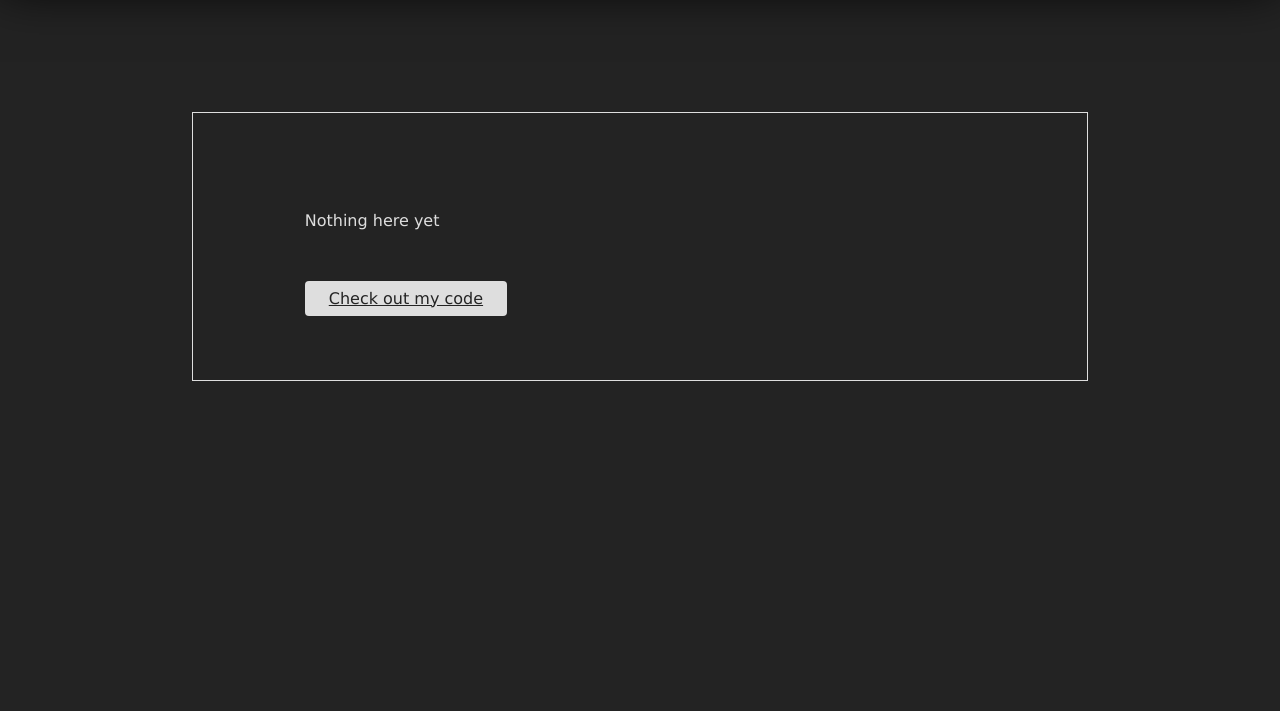
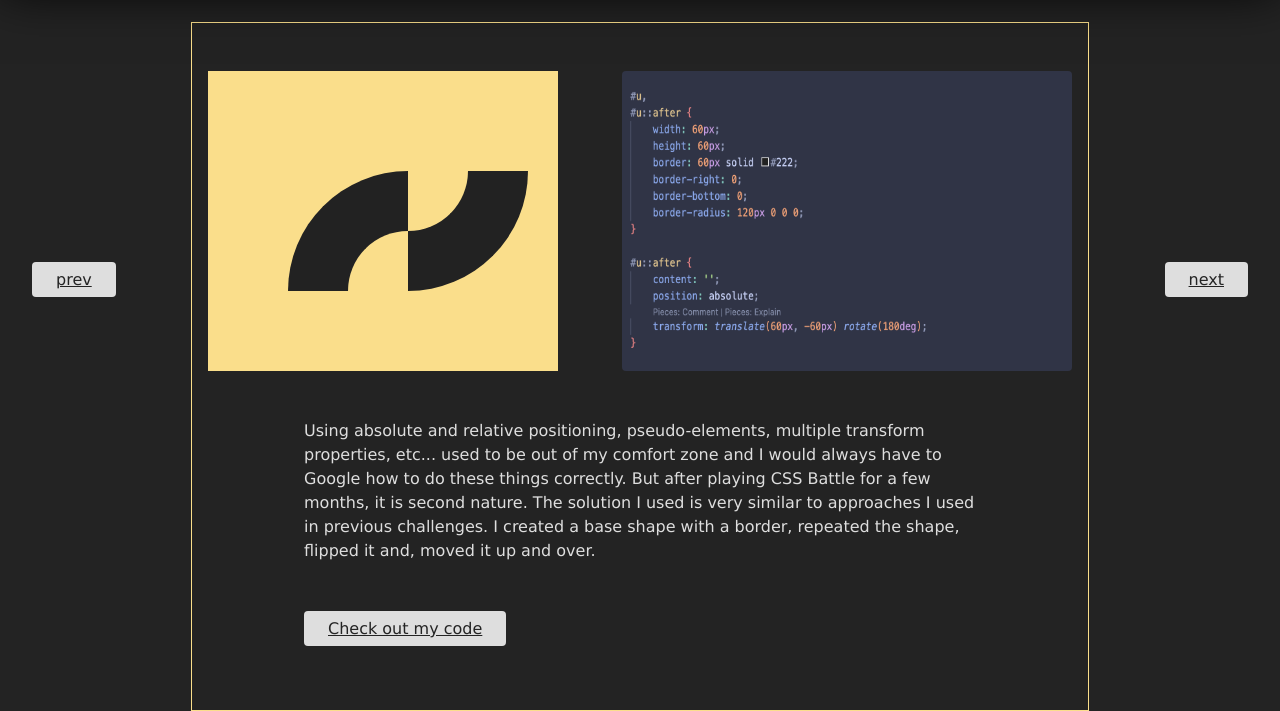
Before and after one commit to michaella23/css_battle_micha, a plain HTML site: page src/day19/index.html in a window 1280 px wide. Shown: the part 178-889 px from the top of the page. Before the commit the page ends 800 px from the top, so only its background shows below. Drawn offline with Linux system fonts and the light colour scheme; files whose address does not match are found by name.

Commit message:
day 19 solution

```diff
--- a/src/day19/index.html
+++ b/src/day19/index.html
@@ -10,24 +10,25 @@
     <link rel="manifest" href="../../site.webmanifest">
     <link rel="stylesheet" href="../../styles.css">
     <link rel="stylesheet" href="style.css">
-    <title>CSS Battle Day </title>
+    <title>CSS Battle Day 19</title>
 </head>
 
 <body>
     <header id="header"></header>
     <a href="../../index.html" class="back-link">Back to home</a>
+    <a href="../../src/day18/index.html" class="prev-link">prev</a>
+    <a href="../../src/day20/index.html" class="next-link">next</a>
     <div class="wrapper">
         <section class="main">
-            <div class=""><!-- class is name for your CSS art -->
-
+            <div class="noods">
+                <div id="u"></div>
             </div>
-            <!-- <img src="code.png" alt="CSS code" class="screenshot"> -->
-            <!-- add screenshot to files -->
+            <img src="code.png" alt="CSS code" class="screenshot">
         </section>
 
         <section class="text">
-            <p>Nothing here yet</p>
-            <a href="https://github.com/michaella23/css_battle_micha/tree/main/src/day" target="_blank"
+            <p>Using absolute and relative positioning, pseudo-elements, multiple transform properties, etc... used to be out of my comfort zone and I would always have to Google how to do these things correctly. But after playing CSS Battle for a few months, it is second nature. The solution I used is very similar to approaches I used in previous challenges. I created a base shape with a border, repeated the shape, flipped it and, moved it up and over.</p>
+            <a href="https://github.com/michaella23/css_battle_micha/tree/main/src/day19" target="_blank"
                 class="repo-link">Check out my code</a>
         </section>
     </div>
--- a/src/day19/style.css
+++ b/src/day19/style.css
@@ -1,3 +1,7 @@
+* {
+    box-sizing: unset;
+}
+
 body {
     margin: 0;
     height: 100vh;
@@ -16,7 +20,9 @@ body {
 }
 
 .back-link,
-.repo-link {
+.repo-link,
+.prev-link,
+.next-link {
     background-color: #dedede;
     color: #232323;
     padding: 0.5em 1.5em;
@@ -29,34 +35,39 @@ body {
     height: 300px;
 }
 
-/* rename w/ class name for CSS art */ .class {
+.noods {
     width: 100%;
     max-width: 400px;
     height: 300px;
-    background: #F3F3F3;
+    background: #FADE8B;
 }
-/*
-body{margin:0; background:#FADE8B;place-content:center;margin-left:80}
-#u {position:relative}
-#u , #u::after {
-  width: 60px;
-  height: 60px;
-  border: 60px solid #222;
-  border-right:0;
-  border-bottom:0;
-  border-radius: 120px 0 0 0
+
+#u {
+    position: relative;
+    top: 100px;
+    left: 80px;
 }
+
+#u,
 #u::after {
-  content: '';
-  position:absolute;
-  transform: translate(60px,-60px) rotate(180deg)
-} */
+    width: 60px;
+    height: 60px;
+    border: 60px solid #222;
+    border-right: 0;
+    border-bottom: 0;
+    border-radius: 120px 0 0 0;
+}
+
+#u::after {
+    content: '';
+    position: absolute;
+    transform: translate(60px, -60px) rotate(180deg);
+}
 
 /* wraps main section */
 .wrapper {
     padding: 2em 0;
-    border: 1px solid #dedede;
-    margin-top: 3em;
+    margin-top: 25vh;
     background-color: #232323 !important;
     color: #dedede;
     width: 100%;
@@ -104,6 +115,7 @@ code {
 @media (min-width: 600px) {
     .wrapper {
         width: 70vw;
+        border: 1px solid#FADE8B;
     }
 
     .wrapper section {
@@ -116,4 +128,16 @@ code {
         flex-direction: column !important;
         width: 75%;
     }
+
+    .prev-link {
+        position: absolute;
+        top: 55%;
+        left: 2em;
+    }
+
+    .next-link {
+        position: absolute;
+        top: 55%;
+        right: 2em;
+    }
 }
```
Also changed, not shown: src/day19/code.png (added), src/day19/solution.png (added).
